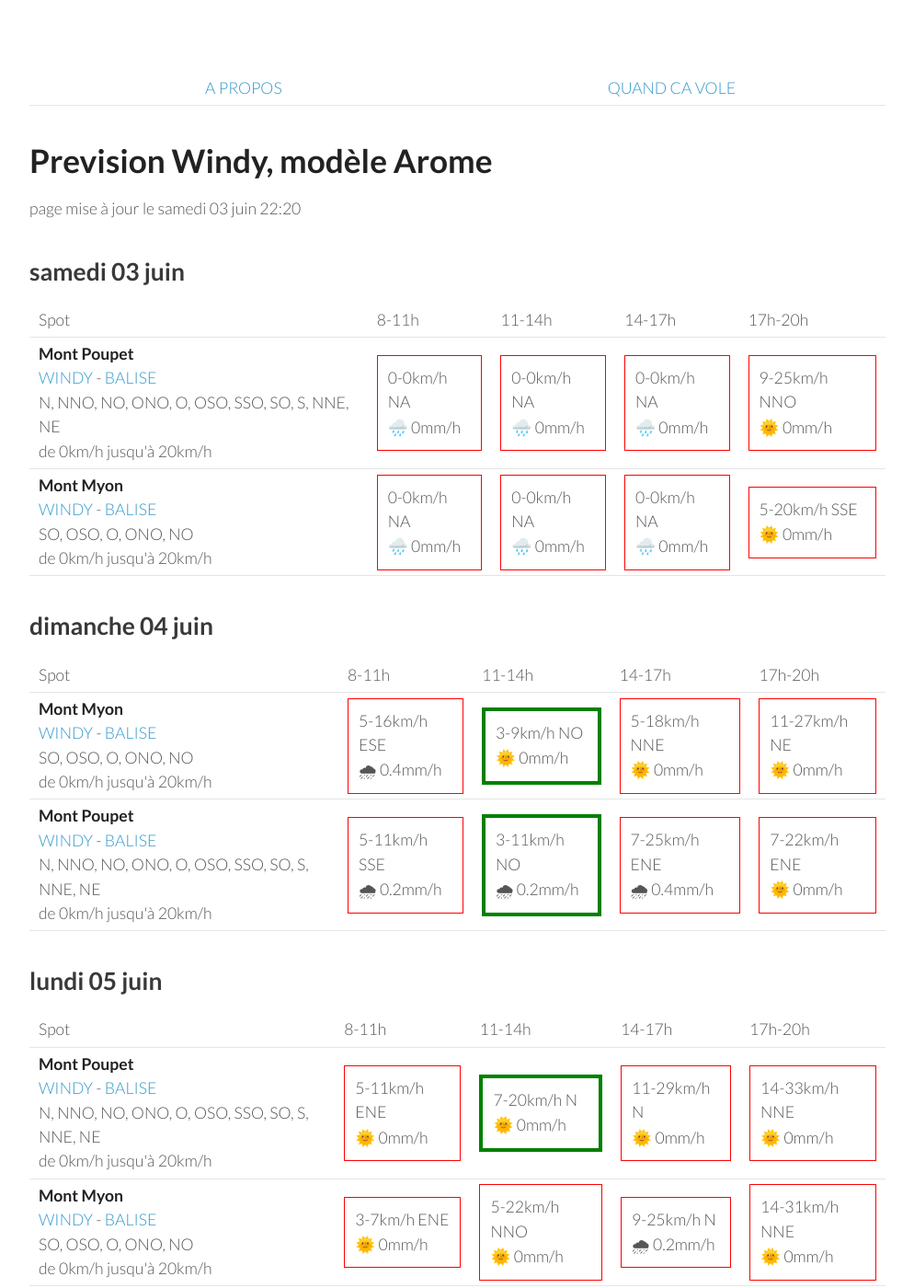
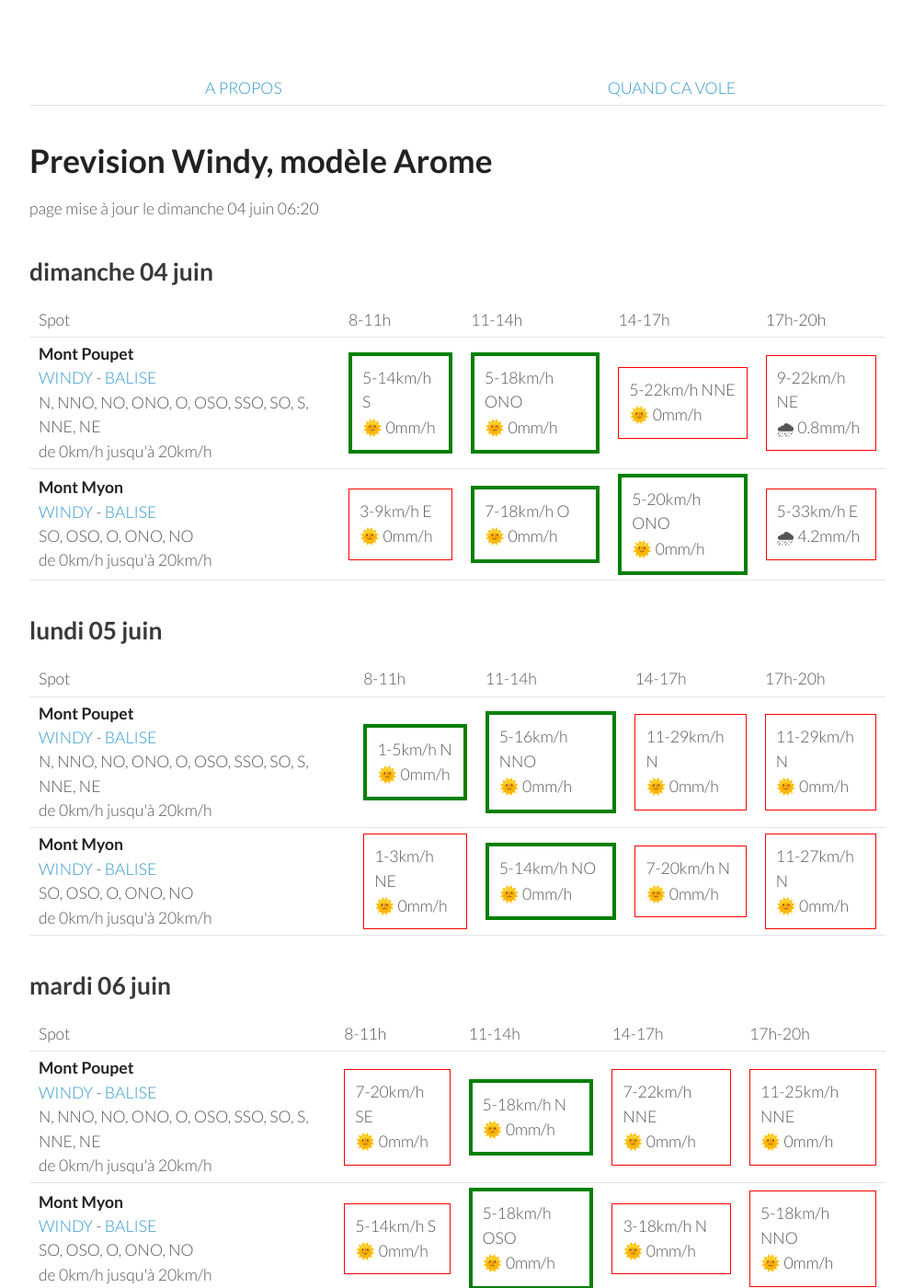
Before and after one commit to parapente-dans-le-nord/parapente-dans-le-nord.github.io, a Jekyll site: the page built from jura.markdown, in a window 1280 px wide and 1400 px high. Shown: the whole window at 92% size, without its empty margins (26-1020 px from the left). Built offline with Jekyll 4.4.1, drawn with Linux system fonts in a browser that asks for light colours; some of the changed text lies outside the part shown.

Commit message:
update index.markdown

```diff
--- a/jura.markdown
+++ b/jura.markdown
@@ -7,9 +7,9 @@ title:  "Tous les spots"
 {: .links}
 
 # Prevision Windy, modèle Arome
-page mise à jour le samedi 03 juin 22:20
+page mise à jour le dimanche 04 juin 06:20
 
-## samedi 03 juin
+## dimanche 04 juin
 
 {::nomarkdown}
 <table>
@@ -24,54 +24,20 @@ page mise à jour le samedi 03 juin 22:20
 <tr>
         <td><strong>Mont Poupet</strong><br><a href="https://windy.com/46.970/5.876?46.541,5.876,8">WINDY</a> - <span class=""><a href="http://www.balisemeteo.com/balise.php?idBalise=92">BALISE</a> </span><br> <span class="vent-favorable">N, NNO, NO, ONO, O, OSO, SSO, SO, S, NNE, NE</span><br><span class="force-vent">de 0km/h jusqu'à 20km/h</span> </td>
 
-            <td><div class="not-flyable"><p>0-0km/h NA</p><p>🌧️ 0mm/h</p></div></td>
-            <td><div class="not-flyable"><p>0-0km/h NA</p><p>🌧️ 0mm/h</p></div></td>
-            <td><div class="not-flyable"><p>0-0km/h NA</p><p>🌧️ 0mm/h</p></div></td>
-            <td><div class="not-flyable"><p>9-25km/h NNO</p><p>🌞 0mm/h</p></div></td>
+            <td><div class="flyable"><p>5-14km/h S</p><p>🌞 0mm/h</p></div></td>
+            <td><div class="flyable"><p>5-18km/h ONO</p><p>🌞 0mm/h</p></div></td>
+            <td><div class="not-flyable"><p>5-22km/h NNE</p><p>🌞 0mm/h</p></div></td>
+            <td><div class="not-flyable"><p>9-22km/h NE</p><p>🌧 0.8mm/h</p></div></td>
+
 
     </tr>
 <tr>
         <td><strong>Mont Myon</strong><br><a href="https://windy.com/46.331/5.397?45.898,5.394,8,m:eWoagj8">WINDY</a> - <span class=""><a href="http://www.balisemeteo.com/balise.php?idBalise=70">BALISE</a> </span><br> <span class="vent-favorable">SO, OSO, O, ONO, NO</span><br><span class="force-vent">de 0km/h jusqu'à 20km/h</span> </td>
 
-            <td><div class="not-flyable"><p>0-0km/h NA</p><p>🌧️ 0mm/h</p></div></td>
-            <td><div class="not-flyable"><p>0-0km/h NA</p><p>🌧️ 0mm/h</p></div></td>
-            <td><div class="not-flyable"><p>0-0km/h NA</p><p>🌧️ 0mm/h</p></div></td>
-            <td><div class="not-flyable"><p>5-20km/h SSE</p><p>🌞 0mm/h</p></div></td>
-
-    </tr>
-
-</tbody>
-</table>
-{:/}
-## dimanche 04 juin
-
-{::nomarkdown}
-<table>
-  <tbody>
-    <tr>
-      <td>Spot</td>
-      <td>8-11h</td>
-      <td>11-14h</td>
-      <td>14-17h</td>
-      <td>17h-20h</td>
-    </tr>
-<tr>
-        <td><strong>Mont Myon</strong><br><a href="https://windy.com/46.331/5.397?45.898,5.394,8,m:eWoagj8">WINDY</a> - <span class=""><a href="http://www.balisemeteo.com/balise.php?idBalise=70">BALISE</a> </span><br> <span class="vent-favorable">SO, OSO, O, ONO, NO</span><br><span class="force-vent">de 0km/h jusqu'à 20km/h</span> </td>
-
-            <td><div class="not-flyable"><p>5-16km/h ESE</p><p>🌧 0.4mm/h</p></div></td>
-            <td><div class="flyable"><p>3-9km/h NO</p><p>🌞 0mm/h</p></div></td>
-            <td><div class="not-flyable"><p>5-18km/h NNE</p><p>🌞 0mm/h</p></div></td>
-            <td><div class="not-flyable"><p>11-27km/h NE</p><p>🌞 0mm/h</p></div></td>
-
-
-    </tr>
-<tr>
-        <td><strong>Mont Poupet</strong><br><a href="https://windy.com/46.970/5.876?46.541,5.876,8">WINDY</a> - <span class=""><a href="http://www.balisemeteo.com/balise.php?idBalise=92">BALISE</a> </span><br> <span class="vent-favorable">N, NNO, NO, ONO, O, OSO, SSO, SO, S, NNE, NE</span><br><span class="force-vent">de 0km/h jusqu'à 20km/h</span> </td>
-
-            <td><div class="not-flyable"><p>5-11km/h SSE</p><p>🌧 0.2mm/h</p></div></td>
-            <td><div class="flyable"><p>3-11km/h NO</p><p>🌧 0.2mm/h</p></div></td>
-            <td><div class="not-flyable"><p>7-25km/h ENE</p><p>🌧 0.4mm/h</p></div></td>
-            <td><div class="not-flyable"><p>7-22km/h ENE</p><p>🌞 0mm/h</p></div></td>
+            <td><div class="not-flyable"><p>3-9km/h E</p><p>🌞 0mm/h</p></div></td>
+            <td><div class="flyable"><p>7-18km/h O</p><p>🌞 0mm/h</p></div></td>
+            <td><div class="flyable"><p>5-20km/h ONO</p><p>🌞 0mm/h</p></div></td>
+            <td><div class="not-flyable"><p>5-33km/h E</p><p>🌧 4.2mm/h</p></div></td>
 
 
     </tr>
@@ -94,20 +60,20 @@ page mise à jour le samedi 03 juin 22:20
 <tr>
         <td><strong>Mont Poupet</strong><br><a href="https://windy.com/46.970/5.876?46.541,5.876,8">WINDY</a> - <span class=""><a href="http://www.balisemeteo.com/balise.php?idBalise=92">BALISE</a> </span><br> <span class="vent-favorable">N, NNO, NO, ONO, O, OSO, SSO, SO, S, NNE, NE</span><br><span class="force-vent">de 0km/h jusqu'à 20km/h</span> </td>
 
-            <td><div class="not-flyable"><p>5-11km/h ENE</p><p>🌞 0mm/h</p></div></td>
-            <td><div class="flyable"><p>7-20km/h N</p><p>🌞 0mm/h</p></div></td>
+            <td><div class="flyable"><p>1-5km/h N</p><p>🌞 0mm/h</p></div></td>
+            <td><div class="flyable"><p>5-16km/h NNO</p><p>🌞 0mm/h</p></div></td>
             <td><div class="not-flyable"><p>11-29km/h N</p><p>🌞 0mm/h</p></div></td>
-            <td><div class="not-flyable"><p>14-33km/h NNE</p><p>🌞 0mm/h</p></div></td>
+            <td><div class="not-flyable"><p>11-29km/h N</p><p>🌞 0mm/h</p></div></td>
 
 
     </tr>
 <tr>
         <td><strong>Mont Myon</strong><br><a href="https://windy.com/46.331/5.397?45.898,5.394,8,m:eWoagj8">WINDY</a> - <span class=""><a href="http://www.balisemeteo.com/balise.php?idBalise=70">BALISE</a> </span><br> <span class="vent-favorable">SO, OSO, O, ONO, NO</span><br><span class="force-vent">de 0km/h jusqu'à 20km/h</span> </td>
 
-            <td><div class="not-flyable"><p>3-7km/h ENE</p><p>🌞 0mm/h</p></div></td>
-            <td><div class="not-flyable"><p>5-22km/h NNO</p><p>🌞 0mm/h</p></div></td>
-            <td><div class="not-flyable"><p>9-25km/h N</p><p>🌧 0.2mm/h</p></div></td>
-            <td><div class="not-flyable"><p>14-31km/h NNE</p><p>🌞 0mm/h</p></div></td>
+            <td><div class="not-flyable"><p>1-3km/h NE</p><p>🌞 0mm/h</p></div></td>
+            <td><div class="flyable"><p>5-14km/h NO</p><p>🌞 0mm/h</p></div></td>
+            <td><div class="not-flyable"><p>7-20km/h N</p><p>🌞 0mm/h</p></div></td>
+            <td><div class="not-flyable"><p>11-27km/h N</p><p>🌞 0mm/h</p></div></td>
 
 
     </tr>
@@ -130,10 +96,10 @@ page mise à jour le samedi 03 juin 22:20
 <tr>
         <td><strong>Mont Poupet</strong><br><a href="https://windy.com/46.970/5.876?46.541,5.876,8">WINDY</a> - <span class=""><a href="http://www.balisemeteo.com/balise.php?idBalise=92">BALISE</a> </span><br> <span class="vent-favorable">N, NNO, NO, ONO, O, OSO, SSO, SO, S, NNE, NE</span><br><span class="force-vent">de 0km/h jusqu'à 20km/h</span> </td>
 
-            <td><div class="not-flyable"><p>7-20km/h ESE</p><p>🌞 0mm/h</p></div></td>
-            <td><div class="flyable"><p>5-18km/h NNE</p><p>🌞 0mm/h</p></div></td>
+            <td><div class="not-flyable"><p>7-20km/h SE</p><p>🌞 0mm/h</p></div></td>
+            <td><div class="flyable"><p>5-18km/h N</p><p>🌞 0mm/h</p></div></td>
             <td><div class="not-flyable"><p>7-22km/h NNE</p><p>🌞 0mm/h</p></div></td>
-            <td><div class="not-flyable"><p>7-22km/h NNE</p><p>🌞 0mm/h</p></div></td>
+            <td><div class="not-flyable"><p>11-25km/h NNE</p><p>🌞 0mm/h</p></div></td>
 
 
     </tr>
@@ -141,9 +107,9 @@ page mise à jour le samedi 03 juin 22:20
         <td><strong>Mont Myon</strong><br><a href="https://windy.com/46.331/5.397?45.898,5.394,8,m:eWoagj8">WINDY</a> - <span class=""><a href="http://www.balisemeteo.com/balise.php?idBalise=70">BALISE</a> </span><br> <span class="vent-favorable">SO, OSO, O, ONO, NO</span><br><span class="force-vent">de 0km/h jusqu'à 20km/h</span> </td>
 
             <td><div class="not-flyable"><p>5-14km/h S</p><p>🌞 0mm/h</p></div></td>
-            <td><div class="flyable"><p>5-16km/h OSO</p><p>🌞 0mm/h</p></div></td>
-            <td><div class="not-flyable"><p>3-18km/h NNO</p><p>🌞 0mm/h</p></div></td>
-            <td><div class="not-flyable"><p>3-14km/h N</p><p>🌞 0mm/h</p></div></td>
+            <td><div class="flyable"><p>5-18km/h OSO</p><p>🌞 0mm/h</p></div></td>
+            <td><div class="not-flyable"><p>3-18km/h N</p><p>🌞 0mm/h</p></div></td>
+            <td><div class="not-flyable"><p>5-18km/h NNO</p><p>🌞 0mm/h</p></div></td>
 
 
     </tr>
@@ -166,8 +132,8 @@ page mise à jour le samedi 03 juin 22:20
 <tr>
         <td><strong>Mont Poupet</strong><br><a href="https://windy.com/46.970/5.876?46.541,5.876,8">WINDY</a> - <span class=""><a href="http://www.balisemeteo.com/balise.php?idBalise=92">BALISE</a> </span><br> <span class="vent-favorable">N, NNO, NO, ONO, O, OSO, SSO, SO, S, NNE, NE</span><br><span class="force-vent">de 0km/h jusqu'à 20km/h</span> </td>
 
-            <td><div class="not-flyable"><p>5-25km/h SSE</p><p>🌞 0mm/h</p></div></td>
-            <td><div class="flyable"><p>5-18km/h O</p><p>🌞 0mm/h</p></div></td>
+            <td><div class="not-flyable"><p>7-24km/h SSE</p><p>🌞 0mm/h</p></div></td>
+            <td><div class="flyable"><p>3-18km/h NO</p><p>🌞 0mm/h</p></div></td>
             <td><div class="flyable"><p>1-16km/h NNO</p><p>🌞 0mm/h</p></div></td>
             <td><div class="flyable"><p>3-16km/h NNO</p><p>🌞 0mm/h</p></div></td>
 
@@ -177,7 +143,7 @@ page mise à jour le samedi 03 juin 22:20
         <td><strong>Mont Myon</strong><br><a href="https://windy.com/46.331/5.397?45.898,5.394,8,m:eWoagj8">WINDY</a> - <span class=""><a href="http://www.balisemeteo.com/balise.php?idBalise=70">BALISE</a> </span><br> <span class="vent-favorable">SO, OSO, O, ONO, NO</span><br><span class="force-vent">de 0km/h jusqu'à 20km/h</span> </td>
 
             <td><div class="not-flyable"><p>5-16km/h SSE</p><p>🌞 0mm/h</p></div></td>
-            <td><div class="flyable"><p>5-20km/h SO</p><p>🌞 0mm/h</p></div></td>
+            <td><div class="flyable"><p>3-16km/h OSO</p><p>🌞 0mm/h</p></div></td>
             <td><div class="not-flyable"><p>3-20km/h SSO</p><p>🌞 0mm/h</p></div></td>
             <td><div class="flyable"><p>1-16km/h OSO</p><p>🌞 0mm/h</p></div></td>
 
```
